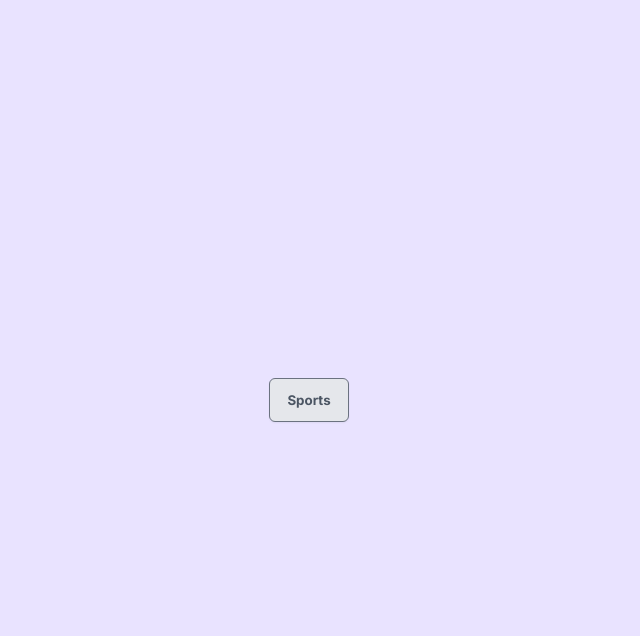
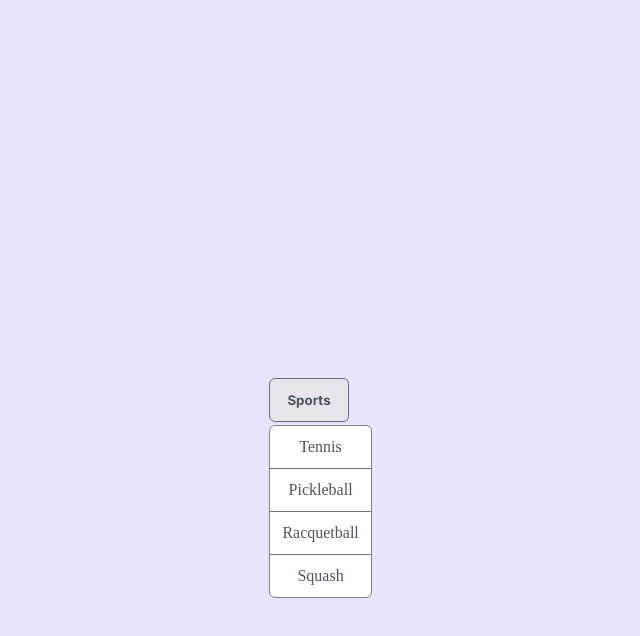
Before and after one commit to SGM-dev/react-component-library, a React (Vite) app: page / in a window 1280 px wide. Both pictures are taken after a click on the button "Sports". Shown: the top 636 px of the page, without its empty margins (331-971 px from the left). Built offline with nearby package versions, Linux system fonts and the light colour scheme.

Commit message:
move toggle function to Context and use destructuring

```diff
--- a/src/components/Menu/Menu.jsx
+++ b/src/components/Menu/Menu.jsx
@@ -7,14 +7,14 @@ import "./Menu.css";
 const MenuContext = createContext();
 
 export default function Menu({ children }) {
-  const [open, setOpen] = useState(true);
+  const [open, setOpen] = useState(false);
 
   function toggle() {
     setOpen((prevOpen) => !prevOpen);
   }
 
   return (
-    <MenuContext.Provider value={false}>
+    <MenuContext.Provider value={{ open, toggle }}>
       <div className="menu">
         {React.Children.map(children, (child) => {
           return React.cloneElement(child, {
--- a/src/components/Menu/MenuButton.jsx
+++ b/src/components/Menu/MenuButton.jsx
@@ -1,5 +1,9 @@
+import { useContext } from "react";
 import Button from "../Button/Button";
+import { MenuContext } from "./Menu";
 
-export default function MenuButton({ children, toggle }) {
+export default function MenuButton({ children }) {
+  const { toggle } = useContext(MenuContext);
+
   return <Button onClick={toggle}>{children}</Button>;
 }
--- a/src/components/Menu/MenuDropdown.jsx
+++ b/src/components/Menu/MenuDropdown.jsx
@@ -2,6 +2,7 @@ import { useContext } from "react";
 import { MenuContext } from "./Menu";
 
 export default function MenuDropdown({ children }) {
-  const open = useContext(MenuContext);
+  const { open } = useContext(MenuContext);
+
   return open && <div className="menu-dropdown">{children}</div>;
 }
```
